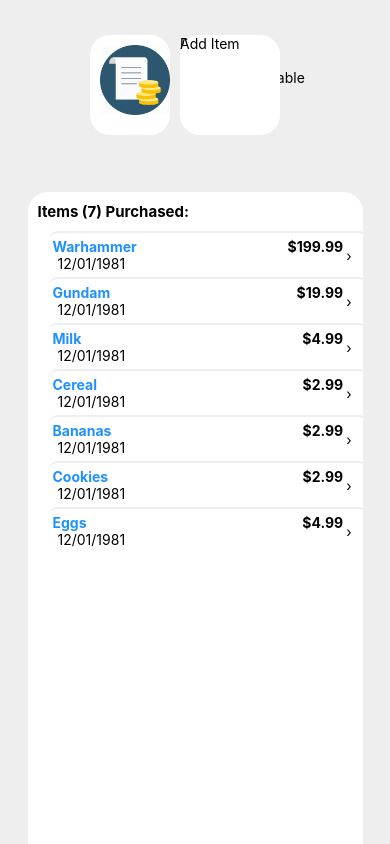
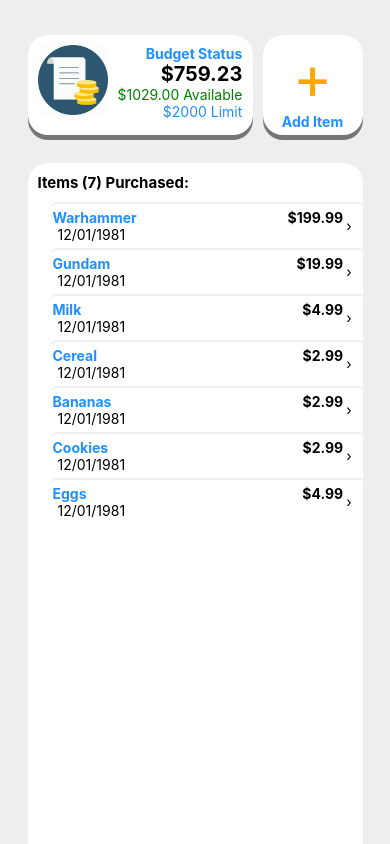
Before and after one commit to dtuyenng/simple-money-reactna, a React Native app: screen / in a window 390 px wide. Built offline with nearby package versions, Linux system fonts and the light colour scheme.

Commit message:
More Stylings
Budget Status styling

```diff
--- a/App.tsx
+++ b/App.tsx
@@ -24,18 +24,20 @@ export default function App() {
 const styles = StyleSheet.create({
   container: {
     flex: 1,
+    flexDirection: "column",
     backgroundColor: "#eeeeee",
     alignItems: "center",
-    justifyContent: "center",
     paddingTop: 35,
   },
   header: {
     //backgroundColor: "red",
-    flex: 0.2,
+    flex: 0.17,
     flexDirection: "row",
+    justifyContent: "space-around",
+    width: 335,
   },
   content: {
     //backgroundColor: "yellow",
-    flex: 0.9,
+    flex: 1,
   },
 });
--- a/components/AddItemButton.tsx
+++ b/components/AddItemButton.tsx
@@ -3,7 +3,8 @@ import { StyleSheet, Text, View } from "react-native";
 function AddItemButton() {
   return (
     <View style={styles.container}>
-      <Text>Add Item</Text>
+      <Text style={styles.buttonIcon}>+</Text>
+      <Text style={styles.buttonTitle}>Add Item</Text>
     </View>
   );
 }
@@ -14,10 +15,22 @@ const styles = StyleSheet.create({
     width: 100,
     borderRadius: 20,
     backgroundColor: "white",
-    flexDirection: "row",
+    marginLeft: 10,
+    flexDirection: "column",
+    justifyContent: "center",
+    alignItems: "center",
     elevation: 10,
     shadowColor: "black",
-    marginLeft: 10,
+    shadowOffset: { width: 0, height: 5 },
+    shadowOpacity: 0.5,
+  },
+  buttonIcon: {
+    color: "orange",
+    fontSize: 60,
+  },
+  buttonTitle: {
+    color: "dodgerblue",
+    fontWeight: "bold",
   },
 });
 
--- a/components/BudgetStatusView.tsx
+++ b/components/BudgetStatusView.tsx
@@ -10,10 +10,10 @@ function BudgetStatusView() {
         />
       </View>
       <View style={styles.budgetDetails}>
-        <Text>Budget Status</Text>
-        <Text>$759.23</Text>
-        <Text>$1029.00 Available</Text>
-        <Text>$2000 Limit</Text>
+        <Text style={styles.budgetStatus}>Budget Status</Text>
+        <Text style={styles.budgetSpent}>$759.23</Text>
+        <Text style={styles.budgetAvailable}>$1029.00 Available</Text>
+        <Text style={styles.budgetLimit}>$2000 Limit</Text>
       </View>
     </View>
   );
@@ -22,16 +22,35 @@ function BudgetStatusView() {
 const styles = StyleSheet.create({
   container: {
     height: 100,
-    width: 100,
+    width: 200,
     backgroundColor: "white",
     borderRadius: 20,
     flexDirection: "row",
-    flex: 0.8,
+    flex: 1,
     elevation: 10,
     shadowColor: "black",
+    shadowOffset: { width: 0, height: 5 },
+    shadowOpacity: 0.5,
   },
+  budgetStatus: {
+    color: "dodgerblue",
+    fontWeight: "bold",
+  },
+  budgetSpent: {
+    fontWeight: "bold",
+    fontSize: 20,
+  },
+  budgetAvailable: {
+    color: "green",
+  },
+  budgetLimit: {
+    color: "dodgerblue",
+  },
+
   budgetDetails: {
+    paddingTop: 10,
     flexDirection: "column",
+    alignItems: "flex-end",
   },
   budgetIcon: {
     margin: 10,
--- a/components/DeleteItemButton.tsx
+++ b/components/DeleteItemButton.tsx
@@ -16,7 +16,7 @@ const styles = StyleSheet.create({
   container: {
     borderRadius: 5,
     marginTop: 4,
-    backgroundColor: "red",
+    backgroundColor: "#FA8072",
     width: 45,
     height: 40,
     flexDirection: "row",
--- a/components/PurchasedItemView.tsx
+++ b/components/PurchasedItemView.tsx
@@ -58,6 +58,8 @@ const styles = StyleSheet.create({
     flex: 1,
     elevation: 10,
     shadowColor: "black",
+    shadowOffset: { width: 0, height: 5 },
+    shadowOpacity: 0.5,
   },
   title: {
     fontSize: 15,
```
